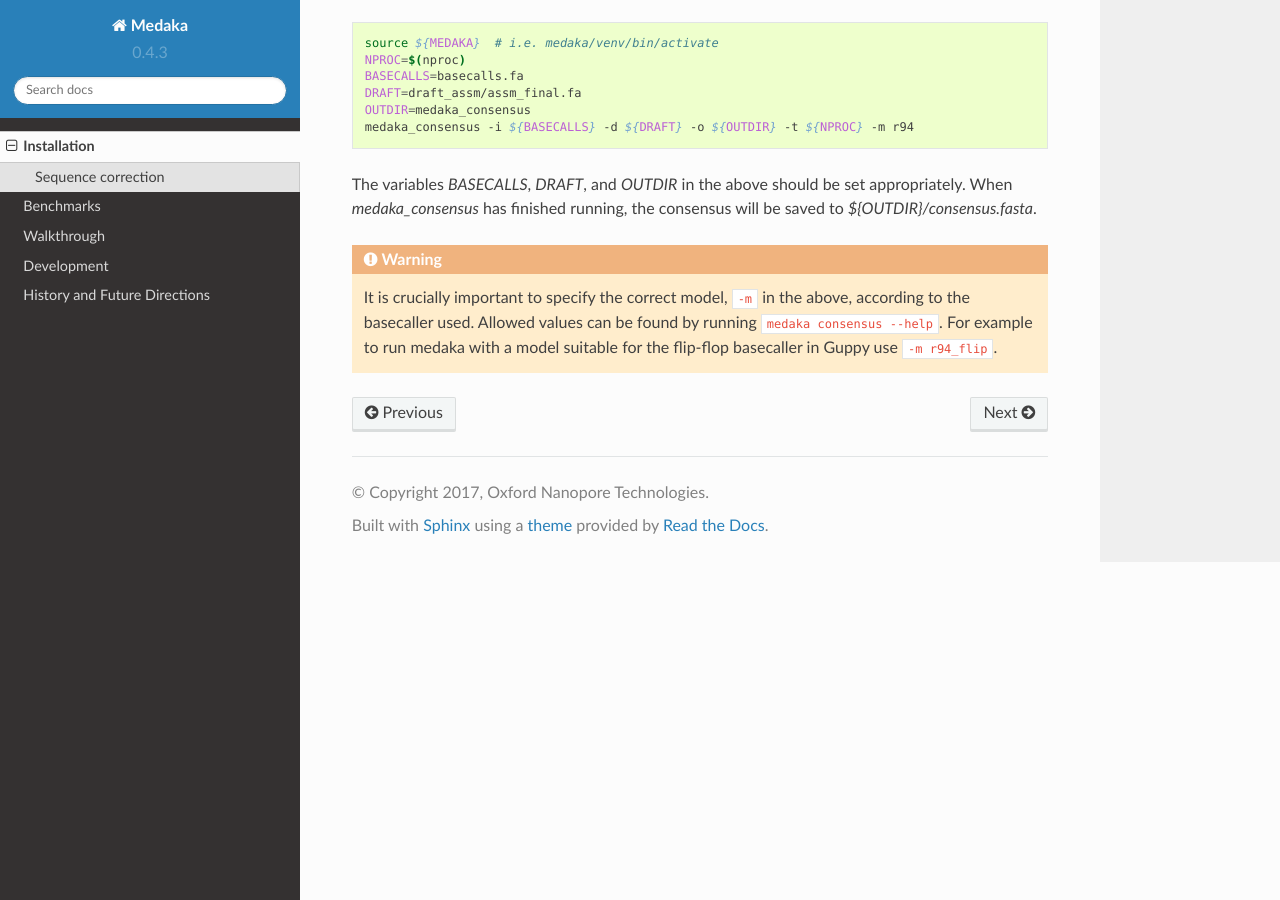
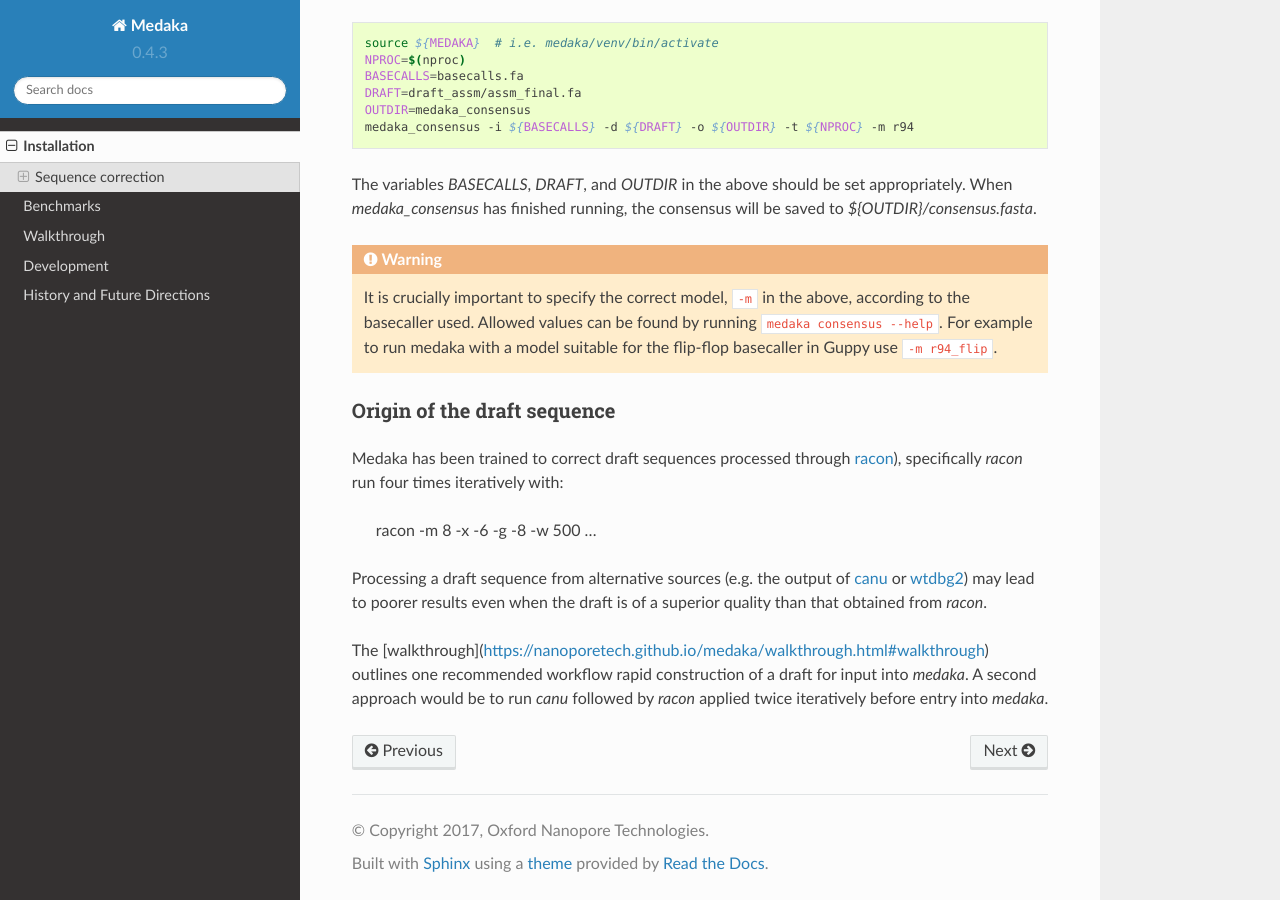
Before and after one commit to nanoporetech/medaka, a Sphinx documentation site: the page built from docs/installation.rst, in a window 1280 px wide and 900 px high, scrolled down 1796 px. Built offline with Sphinx 7.4.7 and the Read the Docs theme 2.0.0, drawn with Linux system fonts in a browser that asks for light colours; pages that are not in the unit, such as notebooks, are missing from menus.

Commit message:
Add note on origin of draft sequence

```diff
--- a/docs/installation.rst
+++ b/docs/installation.rst
@@ -108,3 +108,23 @@ will be saved to `${OUTDIR}/consensus.fasta`.
    above, according to the basecaller used. Allowed values can be found by
    running :code:`medaka consensus --help`. For example to run medaka with a
    model suitable for the flip-flop basecaller in Guppy use :code:`-m r94_flip`.
+
+
+Origin of the draft sequence
+~~~~~~~~~~~~~~~~~~~~~~~~~~~~
+
+Medaka has been trained to correct draft sequences processed through
+`racon <https://github.com/isovic/racon>`_), specifically `racon` run four times
+iteratively with:
+
+    racon -m 8 -x -6 -g -8 -w 500 ...
+
+Processing a draft sequence from alternative sources (e.g. the output of
+`canu <https://github.com/marbl/canu>`_ or
+`wtdbg2 <https://github.com/ruanjue/wtdbg2>`_) may lead to poorer results
+even when the draft is of a superior quality than that obtained from `racon`.
+
+The [walkthrough](https://nanoporetech.github.io/medaka/walkthrough.html#walkthrough)
+outlines one recommended workflow rapid construction of a draft for input into
+`medaka`. A second approach would be to run `canu` followed by `racon` applied
+twice iteratively before entry into `medaka`.
```
Also changed, not shown: README.md (+19 -0 lines).
